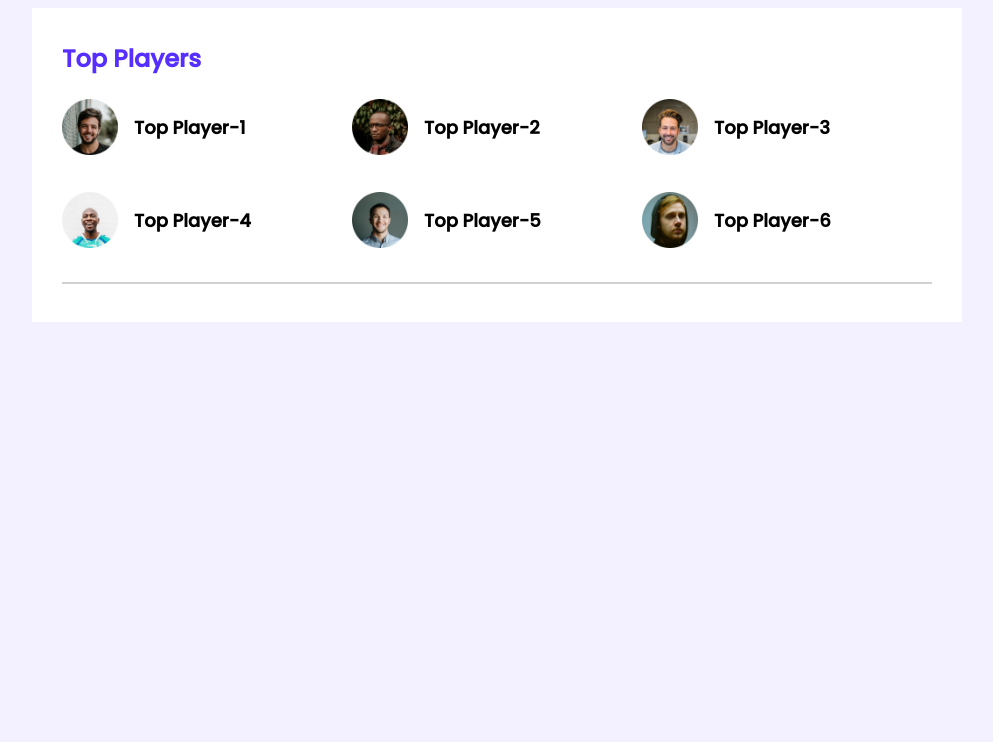
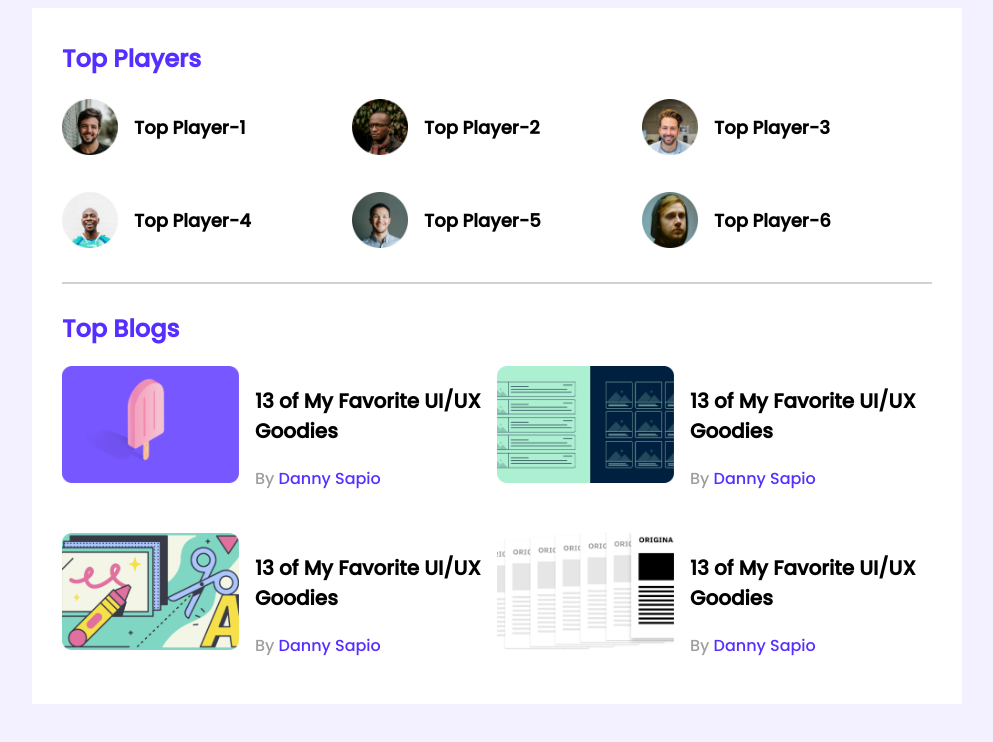
Before and after one commit to rajibdas-it/Day-10-leader-board, a plain HTML site: page index.html in a window 1280 px wide. Shown: the whole page, without its empty margins (143-1136 px from the left). Drawn offline with Linux system fonts and the light colour scheme.

Commit message:
top-blog section done

```diff
--- a/index.html
+++ b/index.html
@@ -40,6 +40,48 @@
           </div>
         </div>
         <hr />
+
+        <div class="top-blogs">
+          <h2 class="section-title">Top Blogs</h2>
+          <div class="blogs">
+            <article class="blog">
+              <div class="thumbnail">
+                <img src="./images/blogs/blog-1.png" alt="" />
+              </div>
+              <div class="blog-info">
+                <h3 class="blog-title">13 of My Favorite UI/UX Goodies</h3>
+                <p class="blog-author">By <a href="">Danny Sapio</a></p>
+              </div>
+            </article>
+            <article class="blog">
+              <div class="thumbnail">
+                <img src="./images/blogs/blog-2.png" alt="" />
+              </div>
+              <div class="blog-info">
+                <h3 class="blog-title">13 of My Favorite UI/UX Goodies</h3>
+                <p class="blog-author">By <a href="">Danny Sapio</a></p>
+              </div>
+            </article>
+            <article class="blog">
+              <div class="thumbnail">
+                <img src="./images/blogs/blog-3.png" alt="" />
+              </div>
+              <div class="blog-info">
+                <h3 class="blog-title">13 of My Favorite UI/UX Goodies</h3>
+                <p class="blog-author">By <a href="">Danny Sapio</a></p>
+              </div>
+            </article>
+            <article class="blog">
+              <div class="thumbnail">
+                <img src="./images/blogs/blog-4.png" alt="" />
+              </div>
+              <div class="blog-info">
+                <h3 class="blog-title">13 of My Favorite UI/UX Goodies</h3>
+                <p class="blog-author">By <a href="">Danny Sapio</a></p>
+              </div>
+            </article>
+          </div>
+        </div>
       </section>
     </main>
   </body>
--- a/styles/style.css
+++ b/styles/style.css
@@ -46,4 +46,37 @@ main {
 
 hr {
   border: 1px solid #d1d1d1;
+  margin-bottom: 27px;
 }
+
+/* -----------------
+    Top Blog Style
+-------------------- */
+.blogs {
+  display: grid;
+  grid-template-columns: repeat(2, 1fr);
+  grid-row-gap: 26px;
+}
+.blog {
+  display: flex;
+}
+.blog .thumbnail img {
+  width: 177px;
+  height: 117px;
+}
+
+.blog-info {
+  margin-left: 16px;
+}
+.blog-title {
+  font-size: 20px;
+}
+
+.blog-author {
+  color: #9f9f9f;
+  font-size: 16px;
+}
+.blog-author a {
+  text-decoration: none;
+  color: #562eff;
+}
```
